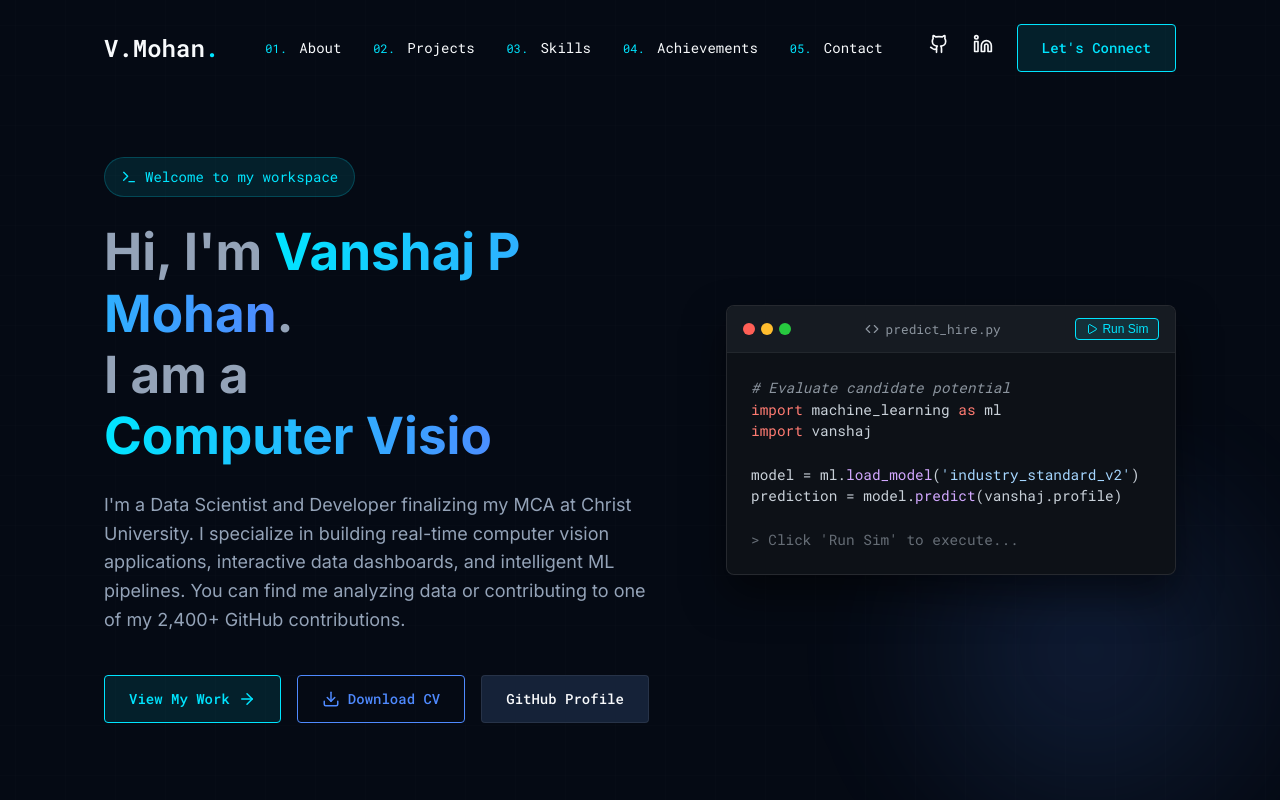
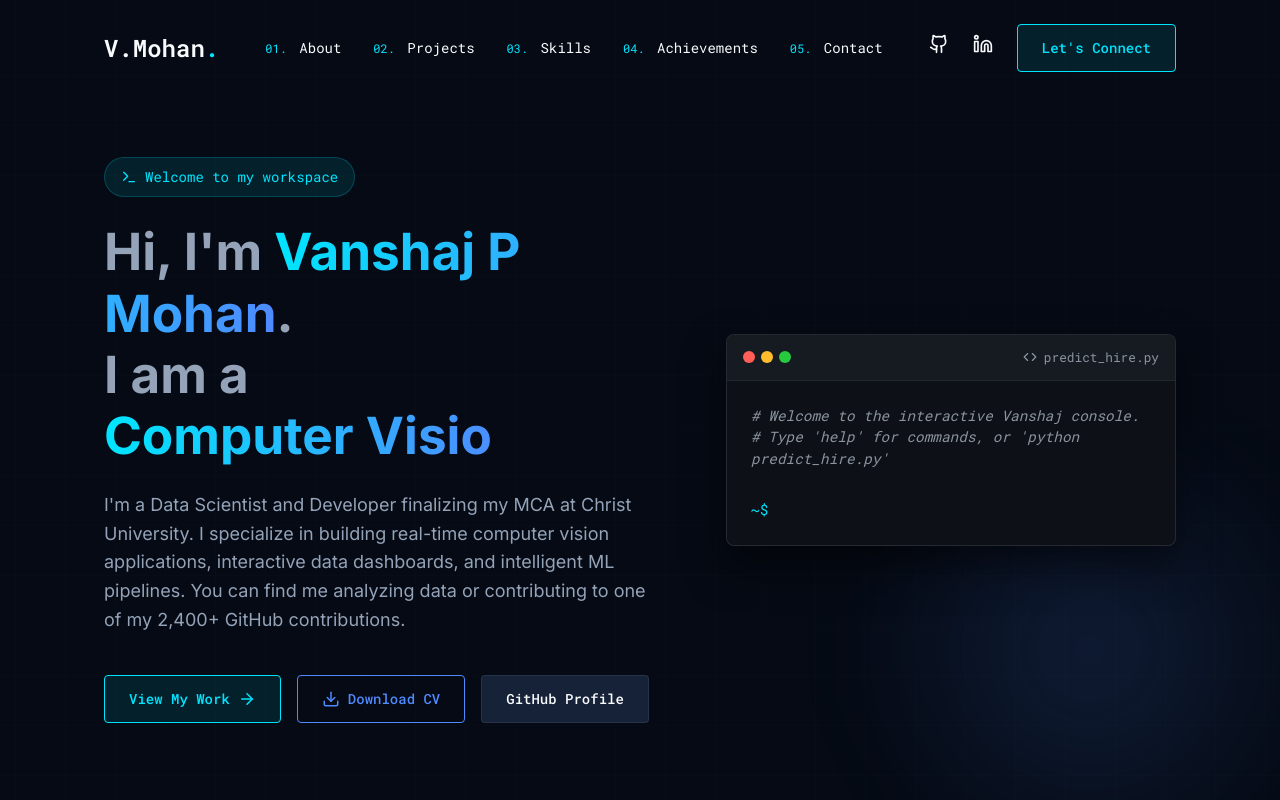
Before and after one commit to Vanshaj14Mohan/Portfolio, a React (Vite) app: page / in a window 1280 px wide. Shown: the top 800 px of the page. Built offline with nearby package versions, Linux system fonts and the light colour scheme.

Commit message:
Portfolio

```diff
--- a/src/components/Hero.jsx
+++ b/src/components/Hero.jsx
@@ -102,7 +102,7 @@ const Hero = () => {
           </motion.div>
         </div>
 
-        {/* Python Terminal Toy */}
+        {/* Python Terminal Toy - Fully Interactive Version */}
         <motion.div
           className="hero-terminal desktop-only"
           initial={{ opacity: 0, x: 50 }}
@@ -114,27 +114,65 @@ const Hero = () => {
               <span></span><span></span><span></span>
             </div>
             <div className="terminal-title"><Code size={14} /> predict_hire.py</div>
-            <button className="terminal-run-btn interactive" onClick={runSim} disabled={isRunning}>
-              <Play size={12} /> {isRunning ? "Running..." : "Run Sim"}
-            </button>
           </div>
-          <div className="terminal-body">
-            <p className="code-comment"># Evaluate candidate potential</p>
-            <p className="code-line"><span className="keyword">import</span> machine_learning <span className="keyword">as</span> ml</p>
-            <p className="code-line"><span className="keyword">import</span> vanshaj</p>
-            <br />
-            <p className="code-line">model = ml.<span className="function">load_model</span>(<span className="string">'industry_standard_v2'</span>)</p>
-            <p className="code-line">prediction = model.<span className="function">predict</span>(vanshaj.profile)</p>
+          <div className="terminal-body" onClick={() => document.getElementById('terminal-input').focus()}>
+            <p className="code-comment"># Welcome to the interactive Vanshaj console.</p>
+            <p className="code-comment"># Type 'help' for commands, or 'python predict_hire.py'</p>
             <br />
 
-            {terminalOutput && (
-              <div className="terminal-output animate-in">
-                {terminalOutput.split('\n').map((line, i) => (
-                  <p key={i} className="output-line">{line}</p>
-                ))}
-              </div>
-            )}
-            {!terminalOutput && <p className="code-prompt">&gt; Click 'Run Sim' to execute...</p>}
+            <div className="terminal-history">
+              {terminalOutput.split('\n').map((line, i) => (
+                <p key={i} className={line.startsWith('>>>') ? "output-line highlight-green" : "output-line"}>{line}</p>
+              ))}
+            </div>
+
+            <div className="terminal-input-row" style={{ display: 'flex', alignItems: 'center', marginTop: '0.5rem' }}>
+              <span className="terminal-prompt" style={{ color: 'var(--primary-color)', marginRight: '8px' }}>~$</span>
+              <input
+                id="terminal-input"
+                type="text"
+                className="terminal-input"
+                style={{
+                  background: 'transparent',
+                  border: 'none',
+                  color: 'var(--text-primary)',
+                  fontFamily: 'var(--mono-font)',
+                  outline: 'none',
+                  flex: 1,
+                  fontSize: '0.9rem'
+                }}
+                autoComplete="off"
+                disabled={isRunning}
+                onKeyDown={(e) => {
+                  if (e.key === 'Enter') {
+                    const cmd = e.target.value.trim().toLowerCase();
+                    e.target.value = '';
+
+                    setTerminalOutput(prev => prev + (prev ? '\n' : '') + `~$ ${cmd}`);
+
+                    if (cmd === 'python predict_hire.py') {
+                      setIsRunning(true);
+                      setTimeout(() => setTerminalOutput(prev => prev + '\nLoading parameters... [OK]'), 400);
+                      setTimeout(() => setTerminalOutput(prev => prev + '\nAnalyzing Vanshaj.profile...'), 800);
+                      setTimeout(() => {
+                        setTerminalOutput(prev => prev + "\n>>> OUTPUT: 99.9% CHANCE OF SUCCESS\n>>> RECOMMENDATION: STRONG HIRE. REACH OUT IMMEDIATELY.");
+                        setIsRunning(false);
+                      }, 1600);
+                    } else if (cmd === 'help') {
+                      setTerminalOutput(prev => prev + '\nAvailable commands:\n- python predict_hire.py\n- clear\n- whoami');
+                    } else if (cmd === 'clear') {
+                      setTerminalOutput('');
+                    } else if (cmd === 'whoami') {
+                      setTerminalOutput(prev => prev + '\nrecruiter_guest');
+                    } else if (cmd === '') {
+                      // Do nothing for empty
+                    } else {
+                      setTerminalOutput(prev => prev + `\nCommand not found: ${cmd}. Type 'help' for options.`);
+                    }
+                  }
+                }}
+              />
+            </div>
           </div>
         </motion.div>
       </div>
```
